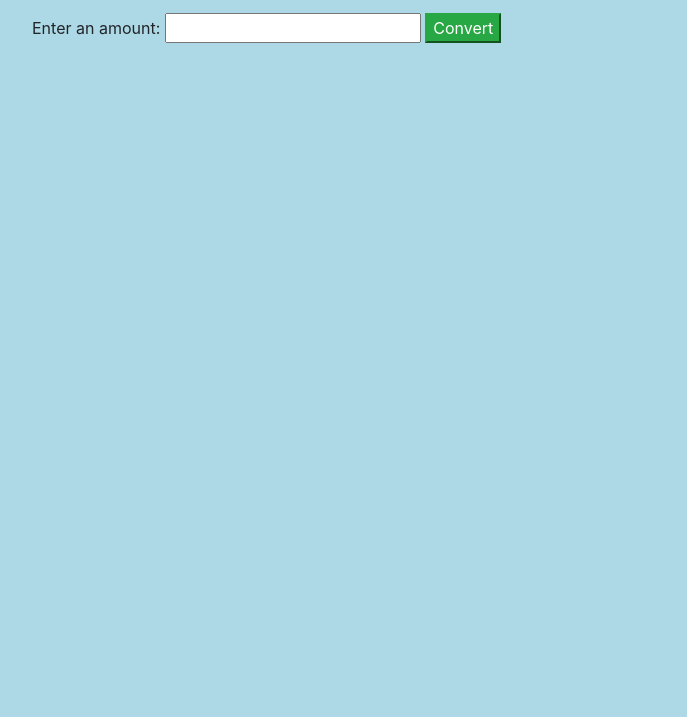
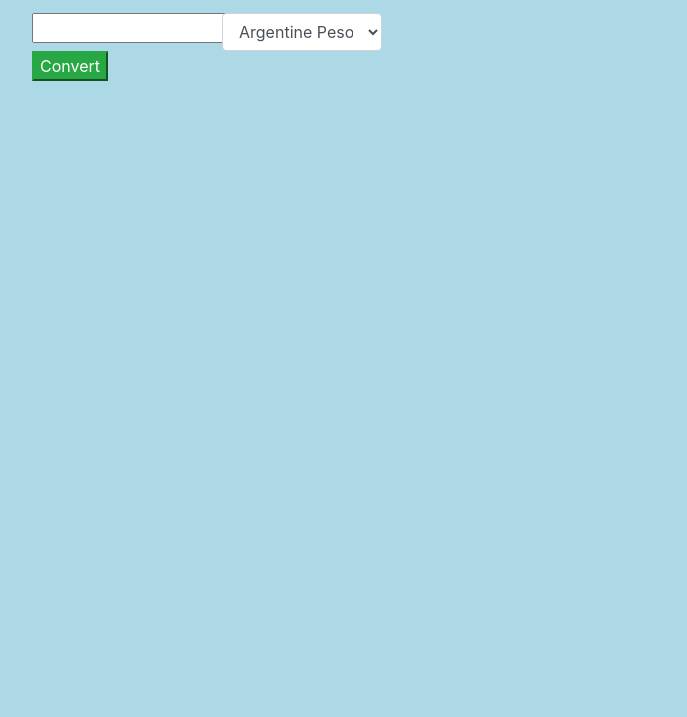
Before and after one commit to giang184/currency-exchanger, a website built with webpack: page src/index.html in a window 1280 px wide. Shown: the part 83-800 px from the top of the page, without its empty margins (53-740 px from the left). Built offline with nearby package versions, Linux system fonts and the light colour scheme.

Commit message:
add currency dropdown

```diff
--- a/src/index.html
+++ b/src/index.html
@@ -6,11 +6,29 @@
   <div class="container">
     <h1>Currency Exchange</h1>
     <p>Convert your currency by entering an amount in U.S. dollars and a conversion rate!</p>
-    <label for="amount">Enter an amount:</label>
-    <input id="amount" type="text">
+    <div class="row">
+      <div class="col-md-2">
+        <input id="amount" type="text">
+      </div>
+      <div class="col-md-2">
+        <select class="form-control" id="currency">
+          <option value = "ARS">Argentine Peso</option>
+          <option value = "AUD">Australian Dollar</option>
+          <option value = "BTC">Bitcoin Cash</option>
+          <option value = "CNY">Chinese Yuan</option>
+          <option value = "DKK">Danish Krone</option>
+          <option value = "EUR">Euro</option>
+          <option value = "JPY">Japanese Yen</option>
+          <option value = "MXN">Mexican Peso</option>
+          <option value = "TWD">Taiwan Dollar</option>
+          <option value = "VND">Vietnamese Dong</option>
+        </select>
+      </div>
+    </div>
     <button class="btn-success" id="convert">Convert</button>
     <div class="showErrors"></div>
     <div class="showRates"></div>
+    </div>
   </div>
 </body>
 </html>
```
